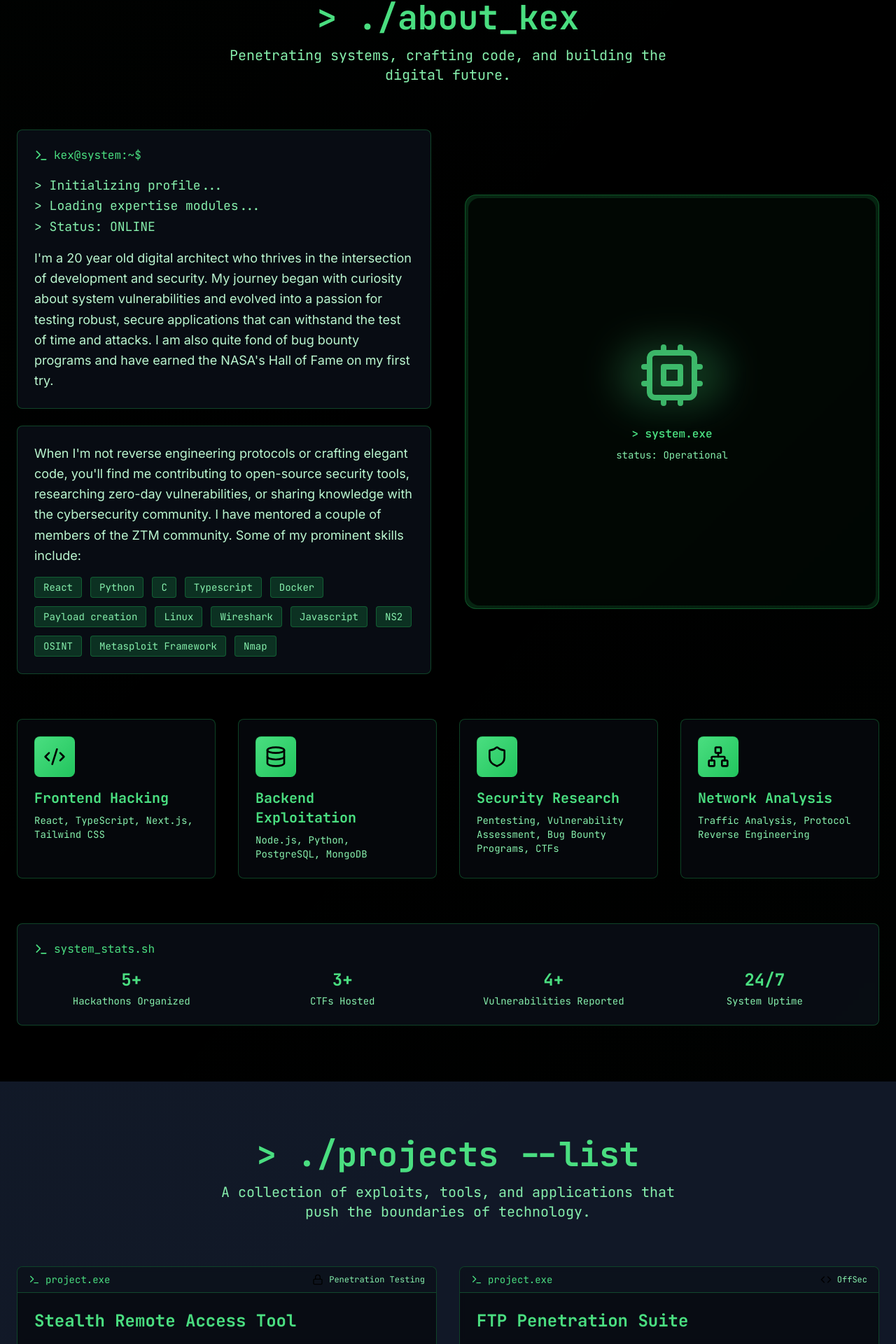
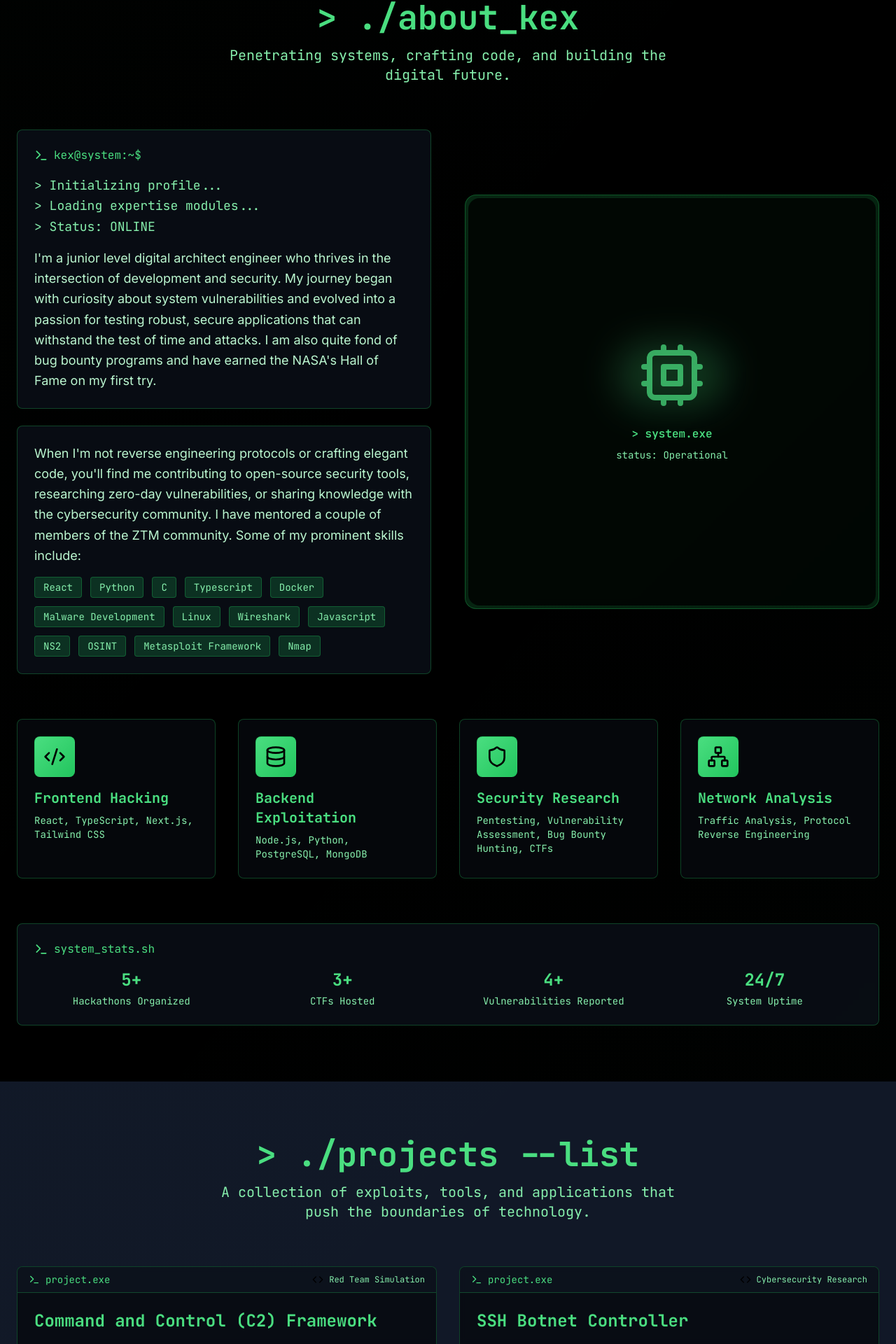
Before and after one commit to kexwin/portfolio, a React (Vite) app: page / in a window 1280 px wide. Shown: the part 879-2799 px from the top of the page at 70% size. Built offline with nearby package versions, Linux system fonts and the light colour scheme.

Commit message:
Update website components and pages

```diff
--- a/src/components/About.tsx
+++ b/src/components/About.tsx
@@ -18,7 +18,7 @@ const About = () => {
     {
       icon: <Shield className="h-8 w-8" />,
       title: "Security Research",
-      description: "Pentesting, Vulnerability Assessment, Bug Bounty Programs, CTFs",
+      description: "Pentesting, Vulnerability Assessment, Bug Bounty Hunting, CTFs",
       color: "from-green-400 to-green-500"
     },
     {
@@ -61,7 +61,7 @@ const About = () => {
                 &gt; Status: ONLINE
               </p>
               <p className="text-lg text-green-200 leading-relaxed">
-                I'm a 20 year old digital architect who thrives in the intersection of development and security.
+                I'm a junior level digital architect engineer who thrives in the intersection of development and security.
                 My journey began with curiosity about system vulnerabilities and evolved into a passion for
                 testing robust, secure applications that can withstand the test of time and attacks.
                 I am also quite fond of bug bounty programs and have earned the NASA's Hall of Fame on my first try.
@@ -76,7 +76,7 @@ const About = () => {
                 Some of my prominent skills include:
               </p>
               <div className="flex flex-wrap gap-3">
-                {["React", "Python", "C", "Typescript", "Docker", "Payload creation", "Linux", "Wireshark", "Javascript", "NS2", "OSINT", "Metasploit Framework", "Nmap"].map((tech) => (
+                {["React", "Python", "C", "Typescript", "Docker", "Malware Development", "Linux", "Wireshark", "Javascript", "NS2", "OSINT", "Metasploit Framework", "Nmap"].map((tech) => (
                   <span
                     key={tech}
                     className="px-3 py-1 bg-green-500/20 text-green-300 rounded border border-green-500/30 text-sm font-mono"
--- a/src/components/Blog.tsx
+++ b/src/components/Blog.tsx
@@ -7,11 +7,11 @@ const Blog = () => {
 
   const blogPosts = [
     {
-      title: "Reported a bug of NASA on the first try",
-      excerpt: "I reported a P5 severity bug of NASA and received a Hall of Fame on my very first attempt to discover bugs.",
+      title: "My First Bug Discovered",
+      excerpt: "I reported a critical bug of NASA and received a Hall of Fame on my very first attempt to discover bugs.",
       date: "4th July, 2025",
       readTime: "5 mins read",
-      tags: ["Bug Bounty", "Hall of Fame", "Penetration Testing"],
+      tags: ["Bug Bounty", "Hall of Fame", "NASA"],
       slug: "My-First-Bug",
       featured: true
     },
--- a/src/components/Contact.tsx
+++ b/src/components/Contact.tsx
@@ -46,7 +46,7 @@ const Contact = () => {
             {'>'} ./contact --init
           </h2>
           <p className="text-xl text-green-300 max-w-2xl mx-auto font-mono">
-            Willing to collaborate on your next project? Let's establish a secure connection.
+            Willing to collaborate on the next project? Let's establish a secure connection.
           </p>
         </div>
 
@@ -192,10 +192,10 @@ const Contact = () => {
 
             {/* Availability Status */}
             <div className="bg-gradient-to-br from-green-500/20 to-green-600/20 rounded-lg p-6 border border-green-500/30 backdrop-blur-sm">
-              <h3 className="text-xl font-bold text-green-400 mb-4 font-mono">{'>'} system_status</h3>
+              <h3 className="text-xl font-bold text-green-400 mb-4 font-mono">{'>'} sys_status</h3>
               <p className="text-green-200 mb-4 font-mono">
                 Currently available for freelance projects or to chat about my projects and contributions.
-                Let's secure the digital infrastructure together.
+                Let's contribute to the digital infrastructure together.
               </p>
               <div className="flex items-center space-x-2">
                 <div className="w-3 h-3 bg-green-400 rounded-full animate-pulse"></div>
--- a/src/components/Footer.tsx
+++ b/src/components/Footer.tsx
@@ -99,15 +99,15 @@ const Footer = () => {
             <h3 className="text-green-400 font-semibold mb-4 font-mono">{'>'} services</h3>
             <div className="space-y-2 font-mono text-sm">
               <p className="text-green-300">Penetration Testing</p>
-              <p className="text-green-300">Bug Bounty Programs</p>
-              <p className="text-green-300">Seasonal Programmer</p>
-              <p className="text-green-300">CTF Player</p>
+              <p className="text-green-300">Bug Bounty Hunting</p>
+              <p className="text-green-300">Seasonal Programming</p>
+              <p className="text-green-300">CTF Mentoring</p>
             </div>
           </div>
 
           {/* System Info */}
           <div>
-            <h3 className="text-green-400 font-semibold mb-4 font-mono">{'>'} system_info</h3>
+            <h3 className="text-green-400 font-semibold mb-4 font-mono">{'>'} sys_info</h3>
             <div className="space-y-2 font-mono text-sm">
               <p className="text-green-300">shreehari.deshpande2005@gmail.com</p>
               <p className="text-green-300">Bengaluru, India</p>
--- a/src/components/Hero.tsx
+++ b/src/components/Hero.tsx
@@ -71,8 +71,8 @@ const Hero = () => {
                 </div>
                 <div className="text-left space-y-2 text-green-300">
                   <div>{'>'} Cybersecurity Enthusiast</div>
+                  <div>{'>'} Bug Bounty Hunter</div>
                   <div>{'>'} Seasonal Programmer</div>
-                  <div>{'>'} Bug Bounty Player</div>
                   <div>{'>'} Front-end Developer</div>
                 </div>
               </div>
@@ -88,7 +88,7 @@ const Hero = () => {
             <p className="text-xl md:text-2xl text-green-300 mb-8 max-w-3xl mx-auto leading-relaxed font-mono">
               Penetrating the digital realm, one line of code at a time.
               <br />
-              <span className="text-green-500">Building the future through technology.</span>
+              <span className="text-green-500">Securing the future through technology.</span>
             </p>
           </div>
 
@@ -119,7 +119,7 @@ const Hero = () => {
               className="flex items-center space-x-2 bg-green-500 text-black px-8 py-4 rounded-lg hover:bg-green-400 transition-all duration-300 transform hover:scale-105 shadow-lg hover:shadow-green-500/25 font-mono font-bold"
             >
               <Terminal className="h-5 w-5" />
-              <span>./my_projects</span>
+              <span>./projects</span>
               <ArrowRight className="h-5 w-5" />
             </button>
             <a
--- a/src/components/Projects.tsx
+++ b/src/components/Projects.tsx
@@ -12,11 +12,19 @@ const Projects = () => {
       type: "OffSec"
     },
     {
+      title: "Command and Control (C2) Framework",
+      description: "A lightweight and extensible C2 framework built in Python using Flask and custom agents. Provides a CLI interface for managing multiple agents, executing remote commands, and simulating red team adversary emulation scenarios.",
+      technologies: ["Python", "Flask", "UUID", "Requests", "Subprocess"],
+      github: "https://github.com/kexwin/C2-Server",
+      featured: true,
+      type: "Red Team Simulation"
+    },
+    {
       title: "Stealth Remote Access Tool",
       description: "A fully undetectable backdoor implementation using sockets. Employs advanced evasion techniques, encrypted communication channels, and persistence mechanisms for red team operations.",
       technologies: ["Python", "Sockets", "Encryption", "Remote Shell"],
       github: "https://github.com/kexwin/FUD-Backdoor",
-      featured: true,
+      featured: false,
       type: "Penetration Testing"
     },
     {
@@ -24,8 +32,16 @@ const Projects = () => {
       description: "Advanced FTP cracking tool with brute-force and dictionary attack logics. Features multi-threaded processing, custom wordlist support, and comprehensive logging for security assessments.",
       technologies: ["Python", "Threading", "Brute-force", "ftplib"],
       github: "https://github.com/kexwin/FTP-Cracker",
+      featured: false,
+      type: "OffSec"
+    },
+    {
+      title: "SSH Botnet Controller",
+      description: "A Python-based botnet framework leveraging SSH to manage multiple remote devices. Enables distributed command execution and simulates SYN flood DDoS attacks for educational cybersecurity research and red team practice.",
+      technologies: ["Python", "Paramiko", "SSH", "Networking"],
+      github: "https://github.com/kexwin/SSH-Botnet",
       featured: true,
-      type: "OffSec"
+      type: "Cybersecurity Research"
     },
     {
       title: "PDF Security Analyzer",
--- a/src/pages/BlogPost.tsx
+++ b/src/pages/BlogPost.tsx
@@ -41,7 +41,7 @@ const BlogPost = () => {
     return (
       <div className="min-h-screen bg-black text-green-300 flex items-center justify-center">
         <div className="text-center">
-          <h1 className="text-4xl font-bold text-green-400 mb-4 font-mono">404 - Post Not Found</h1>
+          <h1 className="text-4xl font-bold text-green-400 mb-4 font-mono">404 - Are you lost? </h1>
           <button
             onClick={() => navigate('/')}
             className="flex items-center space-x-2 bg-green-500 text-black px-6 py-3 rounded-lg hover:bg-green-400 transition-all duration-300 mx-auto font-mono"
@@ -119,7 +119,7 @@ const BlogPost = () => {
               <div className="mt-12 pt-6 border-t border-green-500/30">
                 <div className="flex items-center space-x-2 text-green-400 font-mono text-sm">
                   <Terminal className="h-4 w-4" />
-                  <span>End of file - Press any key to continue...</span>
+                  <span>End of file - Return back to ./main_page </span>
                 </div>
               </div>
             </div>
```
